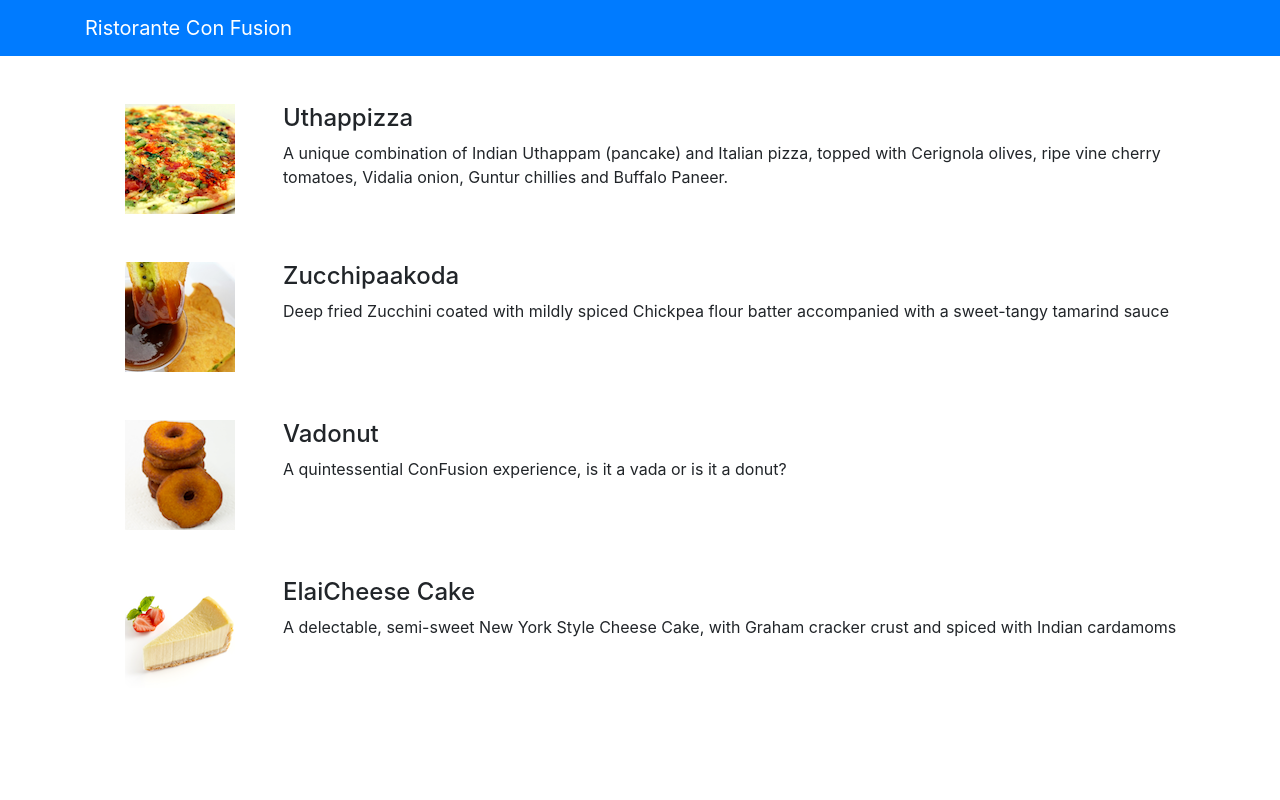
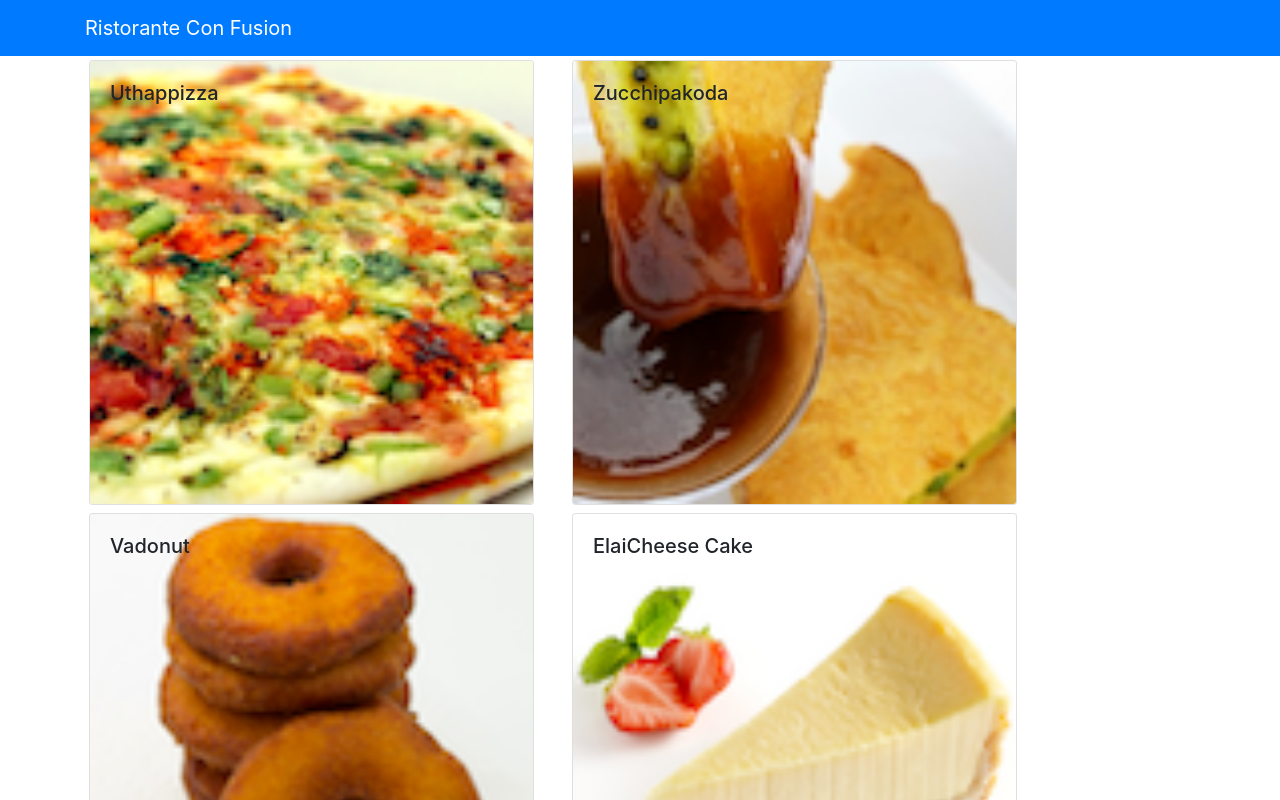
Before and after one commit to pranjal080598/React-frontend, a React (Create React App) app: page / in a window 1280 px wide. Shown: the top 800 px of the page. Built offline with nearby package versions, Linux system fonts and the light colour scheme.

Commit message:
Changed to card view from media view

```diff
--- a/src/App.js
+++ b/src/App.js
@@ -1,21 +1,30 @@
-import React from 'react';
-import logo from './logo.svg';
+import React, {Component} from 'react';
 import { Navbar, NavbarBrand } from 'reactstrap';
 import Menu from './components/MenuComponent';
+import { DISHES } from './shared/dishes';
 import './App.css';
 
-function App() {
+class App extends Component{
+  constructor(props) {
+    super(props);
+    this.state = {
+      dishes: DISHES
+    };
+  }
+  render()
+  {
   return (
-      <div className="App">
+      <div>
         <Navbar dark color="primary">
           <div className="container">
             <NavbarBrand href="/">Ristorante Con Fusion</NavbarBrand>
           </div>
         </Navbar>
-        <Menu />
+        <Menu dishes={this.state.dishes} />
       </div>
 
   );
 }
+}
 
 export default App;
--- a/src/components/MenuComponent.js
+++ b/src/components/MenuComponent.js
@@ -1,71 +1,59 @@
 import React, { Component } from 'react';
-import { Media } from 'reactstrap';
+import { Card, CardImg, CardImgOverlay, CardText, CardBody, CardTitle } from 'reactstrap';
 
 class Menu extends Component {
     constructor(props) {
         super(props);
         this.state = {
-            dishes: [
-                {
-                  id: 0,
-                  name:'Uthappizza',
-                  image: 'assets/images/uthappizza.png',
-                  category: 'mains',
-                  label:'Hot',
-                  price:'4.99',
-                  description:'A unique combination of Indian Uthappam (pancake) and Italian pizza, topped with Cerignola olives, ripe vine cherry tomatoes, Vidalia onion, Guntur chillies and Buffalo Paneer.'                        },
-               {
-                  id: 1,
-                  name:'Zucchipaakoda',
-                  image: 'assets/images/zucchipakoda.png',
-                  category: 'appetizer',
-                  label:'',
-                  price:'1.99',
-                  description:'Deep fried Zucchini coated with mildly spiced Chickpea flour batter accompanied with a sweet-tangy tamarind sauce'                        },
-               {
-                  id: 2,
-                  name:'Vadonut',
-                  image: 'assets/images/vadonut.png',
-                  category: 'appetizer',
-                  label:'New',
-                  price:'1.99',
-                  description:'A quintessential ConFusion experience, is it a vada or is it a donut?'                        },
-               {
-                  id: 3,
-                  name:'ElaiCheese Cake',
-                  image: 'assets/images/elaicheesecake.png',
-                  category: 'dessert',
-                  label:'',
-                  price:'2.99',
-                  description:'A delectable, semi-sweet New York Style Cheese Cake, with Graham cracker crust and spiced with Indian cardamoms'                        }
-               ],
-        };
-    }
+            selectedDish:null
+	}
+}
+onDishSelect(dish) {
+        this.setState({ selectedDish: dish});
+}
+renderDish(dish) {
+        if (dish != null)
+            return(
+                <Card>
+                    <CardImg top src={dish.image} alt={dish.name} />
+                    <CardBody>
+                      <CardTitle>{dish.name}</CardTitle>
+                      <CardText>{dish.description}</CardText>
+                    </CardBody>
+                </Card>
+            );
+        else
+            return(
+                <div></div>
+            );
+}
+
 render() {
-        const menu = this.state.dishes.map((dish) => {
+        const menu = this.props.dishes.map((dish) => {
             return (
-              <div key={dish.id} className="col-12 mt-5">
-                <Media tag="li">
-                  <Media left middle>
-                      <Media object src={dish.image} alt={dish.name} />
-                  </Media>
-                  <Media body className="ml-5">
-                    <Media heading>{dish.name}</Media>
-                    <p>{dish.description}</p>
-                  </Media>
-                </Media>
+              <div  className="col-12 col-md-5 m-1">
+                <Card key={dish.id}
+                  onClick={() => this.onDishSelect(dish)}>
+                  <CardImg width="100%" src={dish.image} alt={dish.name} />
+                  <CardImgOverlay>
+                      <CardTitle>{dish.name}</CardTitle>
+                  </CardImgOverlay>
+                </Card>
               </div>
             );
         });
 
         return (
           <div className="container">
-            <div className="row">
-              <Media list>
-                  {menu}
-              </Media>
+                <div className="row">
+                    {menu}
+                </div>
+                <div className="row">
+                  <div  className="col-12 col-md-5 m-1">
+                    {this.renderDish(this.state.selectedDish)}
+                  </div>
+                </div>
             </div>
-          </div>
         );
     }
 }
--- /dev/null
+++ b/src/shared/dishes.js
@@ -0,0 +1,186 @@
+export const DISHES =
+    [
+        {
+        id: 0,
+        name:'Uthappizza',
+        image: 'assets/images/uthappizza.png',
+        category: 'mains',
+        label:'Hot',
+        price:'4.99',
+        description:'A unique combination of Indian Uthappam (pancake) and Italian pizza, topped with Cerignola olives, ripe vine cherry tomatoes, Vidalia onion, Guntur chillies and Buffalo Paneer.',
+        comments: [
+            {
+            id: 0,
+            rating: 5,
+            comment: "Imagine all the eatables, living in conFusion!",
+            author: "John Lemon",
+            date: "2012-10-16T17:57:28.556094Z"
+            },
+            {
+            id: 1,
+            rating: 4,
+            comment: "Sends anyone to heaven, I wish I could get my mother-in-law to eat it!",
+            author: "Paul McVites",
+            date: "2014-09-05T17:57:28.556094Z"
+            },
+            {
+            id: 2,
+            rating: 3,
+            comment: "Eat it, just eat it!",
+            author: "Michael Jaikishan",
+            date: "2015-02-13T17:57:28.556094Z"
+            },
+            {
+            id: 3,
+            rating: 4,
+            comment: "Ultimate, Reaching for the stars!",
+            author: "Ringo Starry",
+            date: "2013-12-02T17:57:28.556094Z"
+            },
+            {
+            id: 4,
+            rating: 2,
+            comment: "It's your birthday, we're gonna party!",
+            author: "25 Cent",
+            date: "2011-12-02T17:57:28.556094Z"
+            }
+        ]                        },
+        {
+        id: 1,
+        name:'Zucchipakoda',
+        image: 'assets/images/zucchipakoda.png',
+        category: 'appetizer',
+        label:'',
+        price:'1.99',
+        description:'Deep fried Zucchini coated with mildly spiced Chickpea flour batter accompanied with a sweet-tangy tamarind sauce',
+        comments: [
+            {
+            id: 0,
+            rating: 5,
+            comment: "Imagine all the eatables, living in conFusion!",
+            author: "John Lemon",
+            date: "2012-10-16T17:57:28.556094Z"
+            },
+            {
+            id: 1,
+            rating: 4,
+            comment: "Sends anyone to heaven, I wish I could get my mother-in-law to eat it!",
+            author: "Paul McVites",
+            date: "2014-09-05T17:57:28.556094Z"
+            },
+            {
+            id: 2,
+            rating: 3,
+            comment: "Eat it, just eat it!",
+            author: "Michael Jaikishan",
+            date: "2015-02-13T17:57:28.556094Z"
+            },
+            {
+            id: 3,
+            rating: 4,
+            comment: "Ultimate, Reaching for the stars!",
+            author: "Ringo Starry",
+            date: "2013-12-02T17:57:28.556094Z"
+            },
+            {
+            id: 4,
+            rating: 2,
+            comment: "It's your birthday, we're gonna party!",
+            author: "25 Cent",
+            date: "2011-12-02T17:57:28.556094Z"
+            }
+        ]
+        },
+        {
+        id: 2,
+        name:'Vadonut',
+        image: 'assets/images/vadonut.png',
+        category: 'appetizer',
+        label:'New',
+        price:'1.99',
+        description:'A quintessential ConFusion experience, is it a vada or is it a donut?',
+        comments: [
+            {
+            id: 0,
+            rating: 5,
+            comment: "Imagine all the eatables, living in conFusion!",
+            author: "John Lemon",
+            date: "2012-10-16T17:57:28.556094Z"
+            },
+            {
+            id: 1,
+            rating: 4,
+            comment: "Sends anyone to heaven, I wish I could get my mother-in-law to eat it!",
+            author: "Paul McVites",
+            date: "2014-09-05T17:57:28.556094Z"
+            },
+            {
+            id: 2,
+            rating: 3,
+            comment: "Eat it, just eat it!",
+            author: "Michael Jaikishan",
+            date: "2015-02-13T17:57:28.556094Z"
+            },
+            {
+            id: 3,
+            rating: 4,
+            comment: "Ultimate, Reaching for the stars!",
+            author: "Ringo Starry",
+            date: "2013-12-02T17:57:28.556094Z"
+            },
+            {
+            id: 4,
+            rating: 2,
+            comment: "It's your birthday, we're gonna party!",
+            author: "25 Cent",
+            date: "2011-12-02T17:57:28.556094Z"
+            }
+        ]
+        },
+        {
+        id: 3,
+        name:'ElaiCheese Cake',
+        image: 'assets/images/elaicheesecake.png',
+        category: 'dessert',
+        label:'',
+        price:'2.99',
+        description:'A delectable, semi-sweet New York Style Cheese Cake, with Graham cracker crust and spiced with Indian cardamoms',
+        comments: [
+            {
+            id: 0,
+            rating: 5,
+            comment: "Imagine all the eatables, living in conFusion!",
+            author: "John Lemon",
+            date: "2012-10-16T17:57:28.556094Z"
+            },
+            {
+            id: 1,
+            rating: 4,
+            comment: "Sends anyone to heaven, I wish I could get my mother-in-law to eat it!",
+            author: "Paul McVites",
+            date: "2014-09-05T17:57:28.556094Z"
+            },
+            {
+            id: 2,
+            rating: 3,
+            comment: "Eat it, just eat it!",
+            author: "Michael Jaikishan",
+            date: "2015-02-13T17:57:28.556094Z"
+            },
+            {
+            id: 3,
+            rating: 4,
+            comment: "Ultimate, Reaching for the stars!",
+            author: "Ringo Starry",
+            date: "2013-12-02T17:57:28.556094Z"
+            },
+            {
+            id: 4,
+            rating: 2,
+            comment: "It's your birthday, we're gonna party!",
+            author: "25 Cent",
+            date: "2011-12-02T17:57:28.556094Z"
+            }
+        ]
+        }
+    ];
```
